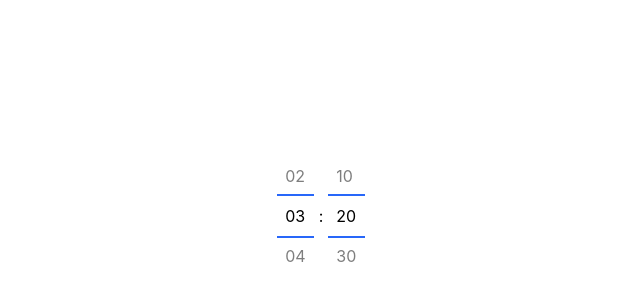
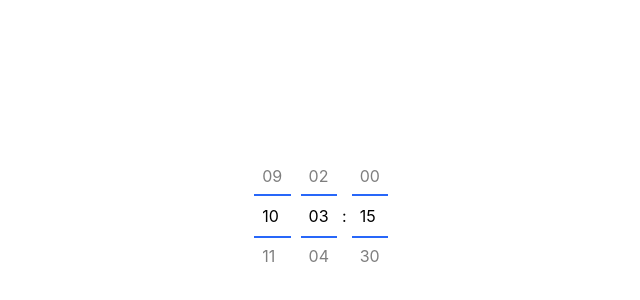
Before and after one commit to EgorDubovik/EDTiimePicker, a React (Vite) app: page / in a window 1280 px wide. Shown: the part 184-484 px from the top of the page, without its empty margins (319-959 px from the left). Built offline with nearby package versions, Linux system fonts and the light colour scheme.

Commit message:
testing view wheel array

```diff
--- a/src/TimePicker/TimePicker.tsx
+++ b/src/TimePicker/TimePicker.tsx
@@ -1,27 +1,49 @@
-import './style.css';
-import PickerWheel from './PickerWheel';
-import { getDays, getHours, getMinutes } from './Helpers/GetItems';
-import { useState } from 'react';
+import "./style.css";
+import PickerWheel from "./PickerWheel";
+import { getDays, getHours, getMinutes } from "./Helpers/GetItems";
+import { useState } from "react";
 
 const TimePicker = () => {
 	const [currenDate, setCurrentDate] = useState(new Date());
 	const itemsView = 3;
 	const itemHeight = 40;
+	const wheelArray = new Array(
+		{
+			onGetItems: getDays,
+			textFormat: "DD",
+		},
+		{
+			onGetItems: getHours,
+			textFormat: "hh",
+		},
+		{
+			onGetItems: getMinutes,
+         textFormat: "mm",
+			textItemStep: 15,
+		}
+	);
 	return (
-      <div className="picker-wrapper" style={{ height: (itemHeight*itemsView)+"px" }}>
+		<div
+			className="picker-wrapper"
+			style={{ height: itemHeight * itemsView + "px" }}
+		>
+			{wheelArray.map((item, index) => (
+				<>
 					<PickerWheel
-            onGetItems={getHours}
+						onGetItems={item.onGetItems}
+						textFormat={item.textFormat}
+						textItemStep={item.textItemStep}
 						currentDate={currenDate}
-
+						viewItems={itemsView}
+						itemHeight={itemHeight}
 					/>
+					{item.textFormat === "hh" && index < wheelArray.length && (
 						<div className="picker-divider">:</div>
-         <PickerWheel
-            onGetItems={getMinutes}
-            currentDate={currenDate}
-            textItemStep={10}
-         />
+					)}
+				</>
+			))}
 		</div>
 	);
-}
+};
 
 export default TimePicker;
```
Lines whose indentation alone changed are shown as unchanged.
